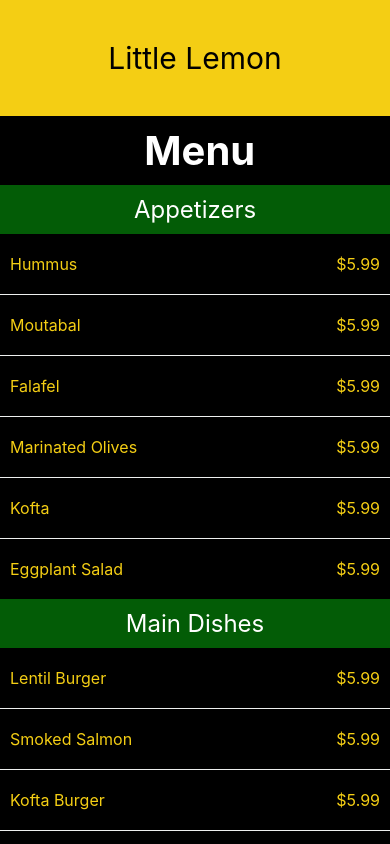
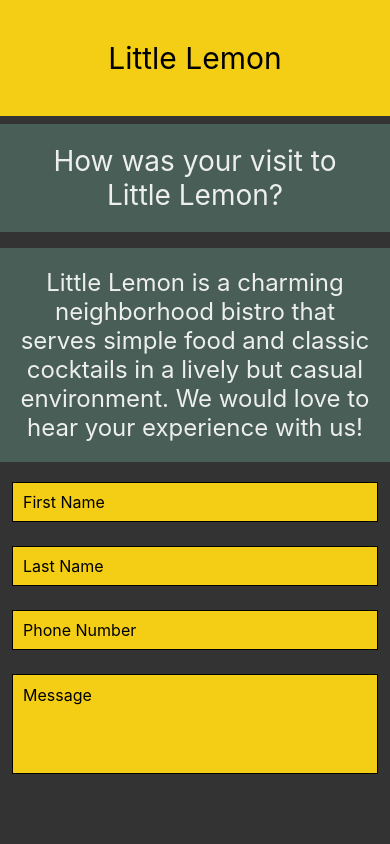
Before and after one commit to dograkunal/little-lemon, a React Native app: screen / in a window 390 px wide. Built offline with nearby package versions, Linux system fonts and the light colour scheme.

Commit message:
progress

```diff
--- a/App.js
+++ b/App.js
@@ -2,19 +2,18 @@ import * as React from 'react';
 import { View, StyleSheet } from 'react-native';
 
 import LittleLemonHeader from './src/components/LittleLemonHeader';
-import LittleLemonFooter from './src/components/LittleLemonFooter';
 import MenuItems from './src/components/MenuItems';
+import FeedbackForm from './src/screens/FeedBackFrom';
 
 export default function App() {
   return (
     <>
       <View style={styles.container}>
         <LittleLemonHeader />
-        <MenuItems />
+        {/* <MenuItems /> */}
+        <FeedbackForm />
       </View>
-      {/* <View style={styles.footerContainer}>
-        <LittleLemonFooter />
-      </View> */}
+
     </>
   );
 }
--- /dev/null
+++ b/src/screens/FeedBackFrom.js
@@ -0,0 +1,104 @@
+import React, { useState } from "react";
+import { ScrollView, StyleSheet, Text, TextInput, KeyboardAvoidingView, Platform, Alert } from "react-native";
+
+const FeedbackForm = () => {
+  // declare the variables
+  const [firstName, onChangeFirstName] = useState("");
+  const [lastName, onChangeLastName] = useState("");
+  const [message, onChangeMessage] = useState("");
+  const [phoneNumber, onChangePhoneNumber] = useState("");
+
+  return (
+    <KeyboardAvoidingView behavior={Platform.OS === "ios" ? "padding" : "height"} style={styles.container}>
+
+    <ScrollView style={styles.container} keyboardDismissMode="on-drag">
+
+      <Text style={styles.headingSection}>
+        How was your visit to Little Lemon?
+      </Text>
+
+      <Text style={styles.infoSection}>
+        Little Lemon is a charming neighborhood bistro that serves
+        simple food and classic cocktails in a lively but casual
+        environment. We would love to hear your experience with us!
+      </Text>
+
+      <TextInput
+        style={styles.input}
+        value={firstName}
+        onChangeText={onChangeFirstName}
+        placeholder="First Name"
+      />
+
+      <TextInput
+        style={styles.input}
+        value={lastName}
+        onChangeText={onChangeLastName}
+        placeholder="Last Name"
+      />
+
+      <TextInput
+        style={styles.input}
+        value={phoneNumber}
+        onChangeText={onChangePhoneNumber}
+        placeholder="Phone Number"
+        keyboardType="numeric"
+        maxLength={10}
+      />
+
+      <TextInput
+        style={styles.messageInput}
+        value={message}
+        onChangeText={onChangeMessage}
+        placeholder="Message"
+        multiline={true}
+        numberOfLines={4}
+        maxLength={250}
+      />
+
+    </ScrollView>
+    </KeyboardAvoidingView>
+
+  );
+};
+
+const styles = StyleSheet.create({
+  container: {
+    flex: 1,
+  },
+  input: {
+    height: 40,
+    margin: 12,
+    borderWidth: 1,
+    padding: 10,
+    fontSize: 16,
+    borderColor: "EDEFEE",
+    backgroundColor: "#F4CE14",
+  },
+  messageInput: {
+    height: 100,
+    margin: 12,
+    borderWidth: 1,
+    padding: 10,
+    fontSize: 16,
+    backgroundColor: "#F4CE14",
+  },
+  infoSection: {
+    fontSize: 24,
+    padding: 20,
+    marginVertical: 8,
+    color: "#EDEFEE",
+    textAlign: "center",
+    backgroundColor: "#495E57",
+  },
+  headingSection: {
+    fontSize: 28,
+    padding: 20,
+    marginVertical: 8,
+    color: "#EDEFEE",
+    textAlign: "center",
+    backgroundColor: "#495E57",
+  },
+});
+
+export default FeedbackForm;
```
Also changed, not shown: package.json (+6 -5 lines), 1 other file (tests, documents, lock files or other folders).
